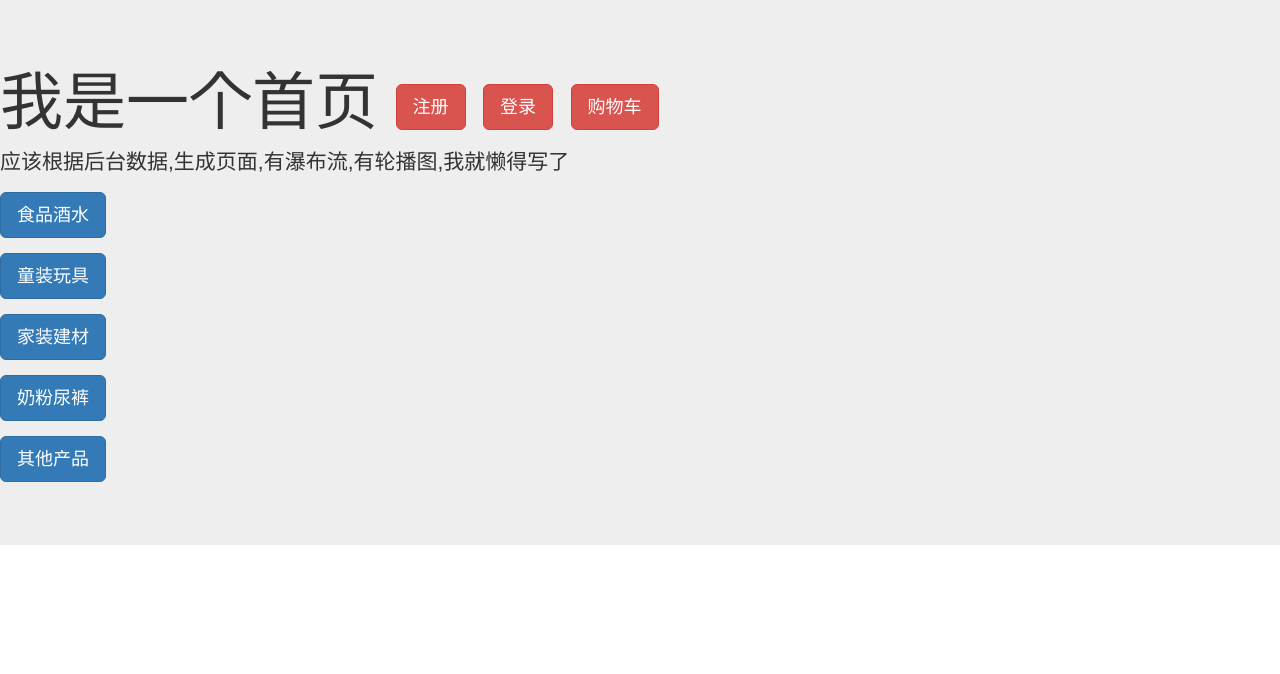
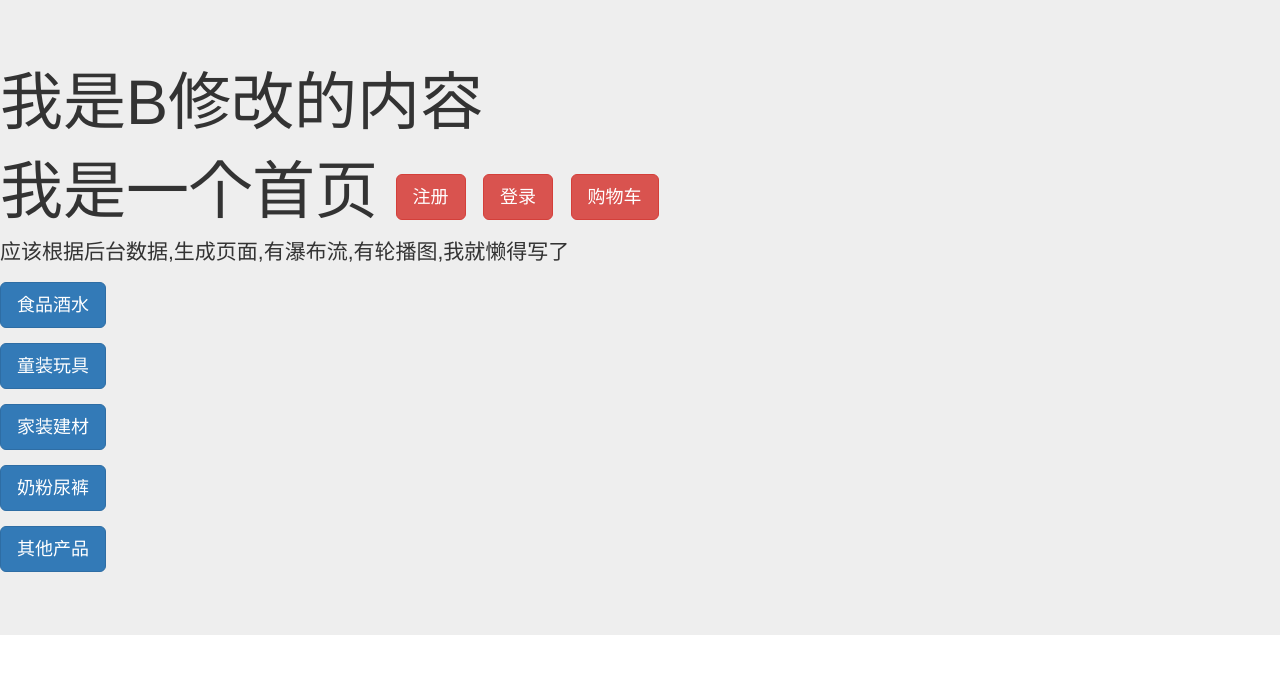
Before and after one commit to CKXShero/H5study, a plain HTML site: page pages/index.html in a window 1280 px wide. Drawn offline with nearby package versions, Linux system fonts and the light colour scheme.

Commit message:
我是B修改的第一个历史版本

```diff
--- a/pages/index.html
+++ b/pages/index.html
@@ -12,6 +12,7 @@
 </head>
 <body>
   <div class="jumbotron">
+    <h1>我是B修改的内容</h1>
     <h1>我是一个首页
       <a href="./res.html" class="btn btn-danger btn-lg" role="button" id="register">注册</a>
       <a href="./login.html" class="btn btn-danger btn-lg" role="button" id="login">登录</a>
```
